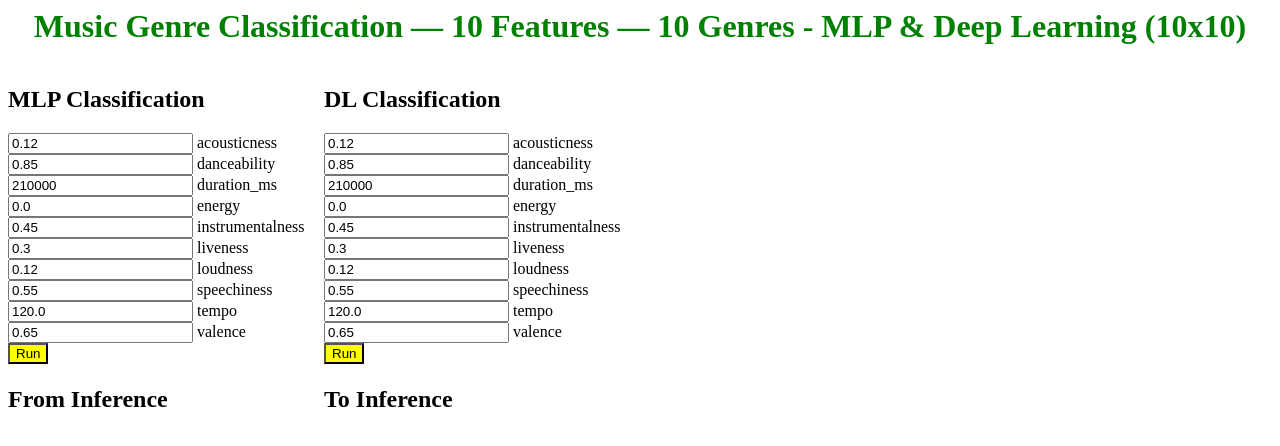
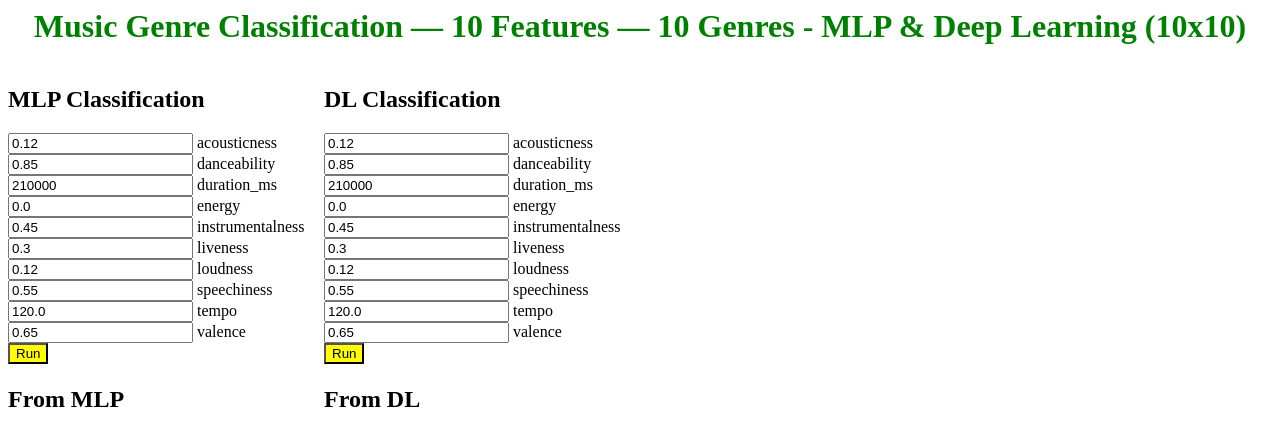
Before and after one commit to Ora-197/Homework3ClassificationRegression, a plain HTML site: page data_classification/index.html in a window 1280 px wide. Drawn offline with Linux system fonts and the light colour scheme.

Commit message:
Mise à jour du projet : suppressions, modifications et ajouts

```diff
--- a/data_classification/index.html
+++ b/data_classification/index.html
@@ -118,12 +118,12 @@
 
   <div id="boxes2">
     <div id="leftbox">
-      <h2>From Inference</h2>
+      <h2>From MLP</h2>
       <div id="predictions1"></div>
     </div>
 
     <div id="middlebox">
-      <h2>To Inference</h2>
+      <h2>From DL</h2>
       <div id="predictions2"></div>
     </div>
   </div>
```
